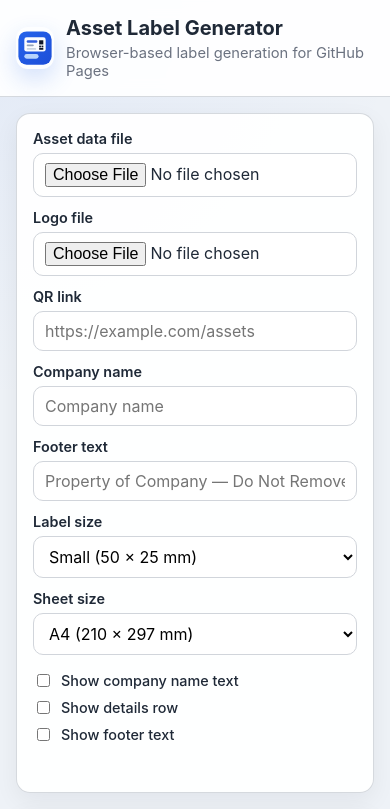
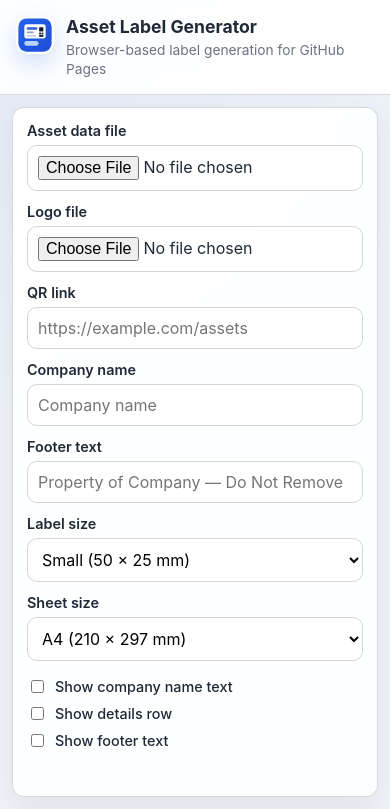
Before and after one commit to Shiro-yaksha20/Asset-Label-Generator, a plain HTML site: page index.html in a window 390 px wide. Shown: the top 809 px of the page. Drawn offline with nearby package versions, Linux system fonts and the light colour scheme.

Commit message:
Fix responsive stylesheet

```diff
--- a/css/style.css
+++ b/css/style.css
@@ -229,33 +229,6 @@ body {
   flex-wrap: wrap;
 }
 
-@media (max-width: 1100px) {
-  .app-main {
-    flex-direction: column;
-  }
-
-  .sidebar {
-    width: 100%;
-  }
-
-  .preview {
-    min-height: 65vh;
-  }
-}
-
-@media (max-width: 820px) {
-  .app-header {
-    padding: 16px;
-  }
-
-  .app-brand {
-    gap: 12px;
-  }
-
-  .app-brand-icon {
-    width: 38px;
-    height:
-
 .asset-label {
   border: 1px solid #1f2937;
   background: #ffffff;
@@ -372,4 +345,86 @@ body {
   .sidebar {
     width: 100%;
   }
+
+  .preview {
+    min-height: 65vh;
+  }
 }
+
+@media (max-width: 820px) {
+  .app-header {
+    padding: 16px;
+  }
+
+  .app-brand {
+    gap: 12px;
+  }
+
+  .app-brand-icon {
+    width: 38px;
+    height: 38px;
+  }
+
+  .app-brand-copy h1 {
+    font-size: 1.1rem;
+  }
+
+  .app-brand-copy p {
+    font-size: 0.86rem;
+  }
+
+  .app-main {
+    gap: 12px;
+    padding: 12px;
+  }
+
+  .sidebar,
+  .preview {
+    padding: 14px;
+    border-radius: 12px;
+  }
+
+  .preview-viewport {
+    min-height: 52vh;
+    padding: 12px;
+  }
+
+  .export-actions button {
+    flex: 1 1 160px;
+  }
+}
+
+@media (max-width: 560px) {
+  .app-brand {
+    align-items: flex-start;
+  }
+
+  .app-brand-copy p {
+    line-height: 1.35;
+  }
+
+  .preview-nav {
+    gap: 8px;
+  }
+
+  .preview-nav button {
+    min-width: 44px;
+  }
+
+  .field-group input,
+  .field-group select {
+    padding: 10px;
+  }
+
+  .preview-viewport {
+    min-height: 48vh;
+  }
+
+  .export-actions {
+    flex-direction: column;
+  }
+
+  .export-actions button {
+    width: 100%;
+  }
+}
```
